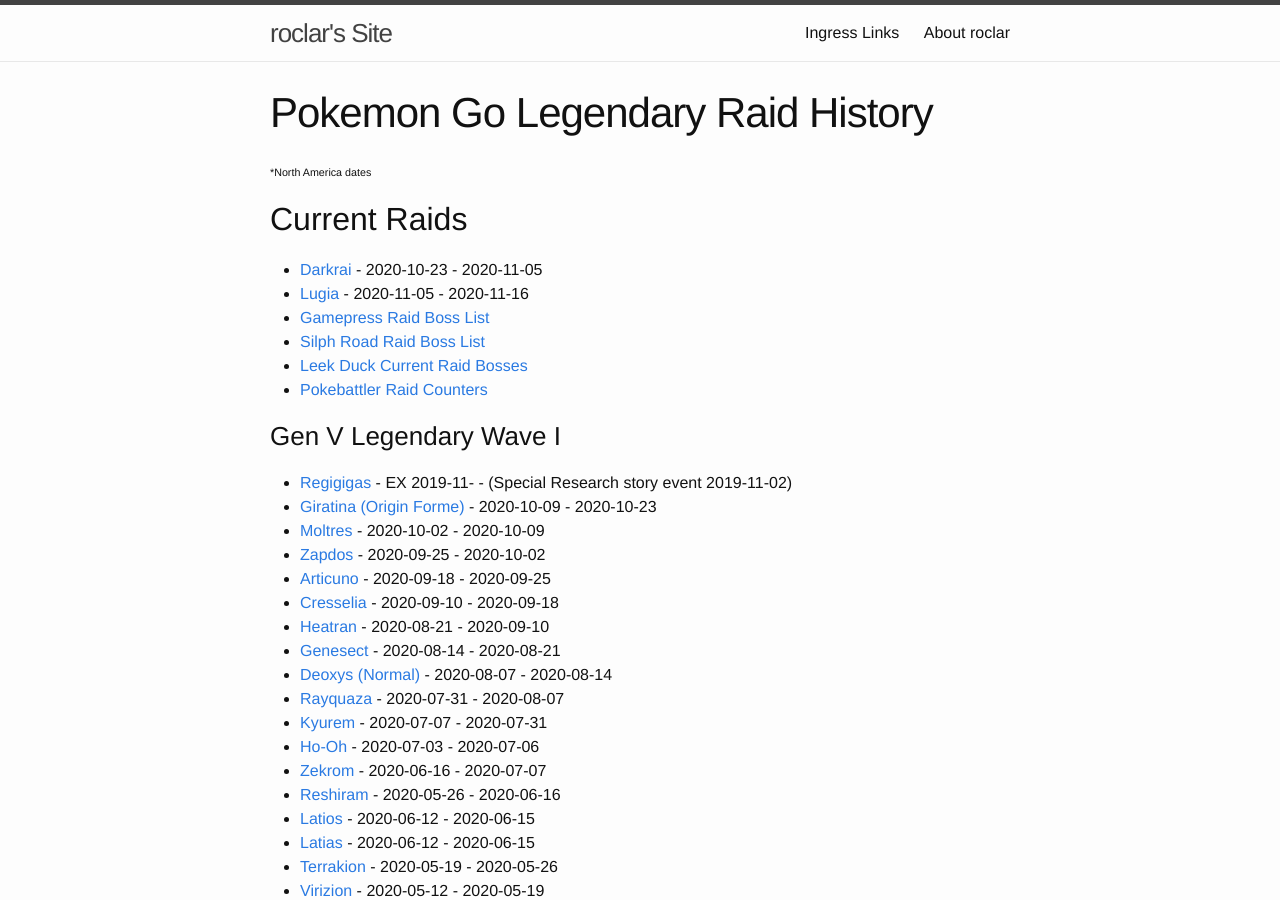
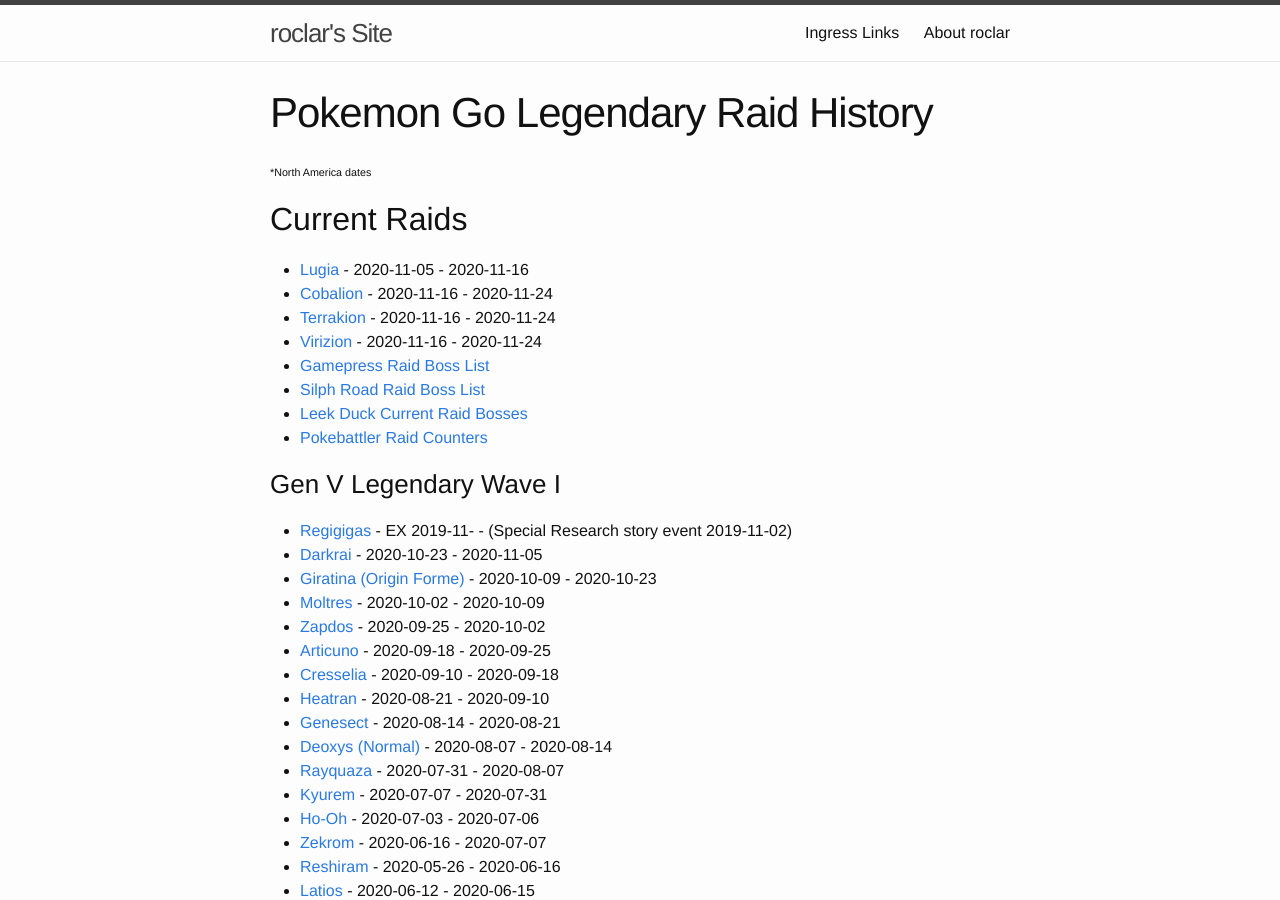
Before and after one commit to roclar/roclar.github.io, a Jekyll site: the page built from PoGoLegendaryHistory.md, in a window 1280 px wide and 900 px high. Built offline with Jekyll 4.4.1, drawn with Linux system fonts in a browser that asks for light colours; some of the changed text lies outside the part shown.

Commit message:
Added return of Coballion, Terrakion, and Virizion

```diff
--- a/PoGoLegendaryHistory.md
+++ b/PoGoLegendaryHistory.md
@@ -6,8 +6,10 @@
 ###### *North America dates
 
 ## Current Raids
-- [Darkrai](https://db.pokemongohub.net/pokemon/491) - 2020-10-23 - 2020-11-05
 - [Lugia](https://db.pokemongohub.net/pokemon/249) - 2020-11-05 - 2020-11-16
+- [Cobalion](https://db.pokemongohub.net/pokemon/638) - 2020-11-16 - 2020-11-24
+- [Terrakion](https://db.pokemongohub.net/pokemon/639) - 2020-11-16 - 2020-11-24
+- [Virizion](https://db.pokemongohub.net/pokemon/640) - 2020-11-16 - 2020-11-24
 - [Gamepress Raid Boss List](https://pokemongo.gamepress.gg/raid-boss-list)
 - [Silph Road Raid Boss List](https://thesilphroad.com/raid-bosses)
 - [Leek Duck Current Raid Bosses](https://leekduck.com/boss/)
@@ -15,6 +17,7 @@
 
 ### Gen V Legendary Wave I
 - [Regigigas](https://db.pokemongohub.net/pokemon/486) - EX 2019-11- - (Special Research story event 2019-11-02)
+- [Darkrai](https://db.pokemongohub.net/pokemon/491) - 2020-10-23 - 2020-11-05
 - [Giratina (Origin Forme)](https://db.pokemongohub.net/pokemon/487?form=Origin) - 2020-10-09 - 2020-10-23
 - [Moltres](https://db.pokemongohub.net/pokemon/146) - 2020-10-02 - 2020-10-09
 - [Zapdos](https://db.pokemongohub.net/pokemon/145) - 2020-09-25 - 2020-10-02
```
Also changed, not shown: other parts of PoGoLegendaryHistory.md (+1 -0 lines).
